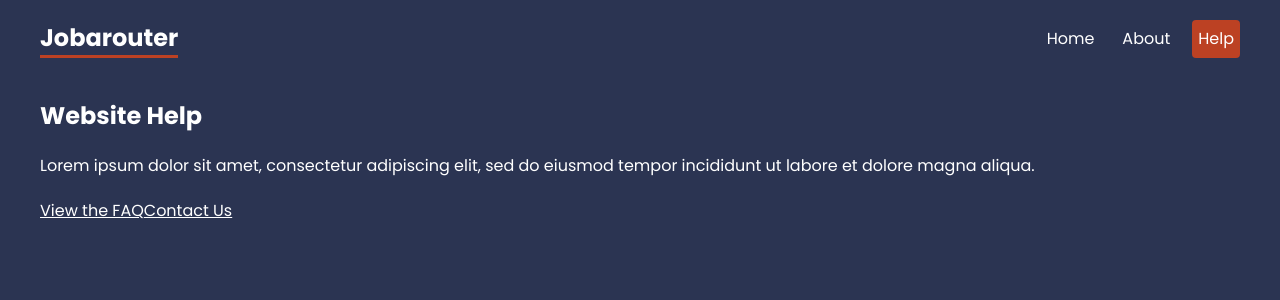
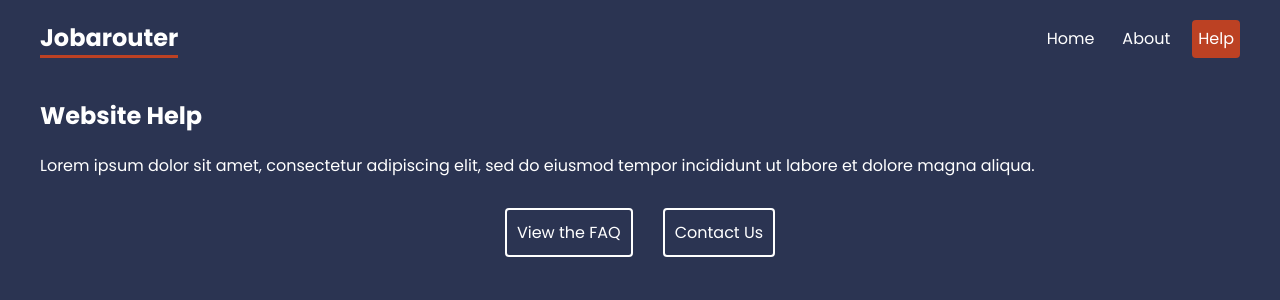
Before and after one commit to tejash023/job-router, a React (Create React App) app: page /help in a window 1280 px wide. Shown: the top 300 px of the page. Built offline with nearby package versions, Linux system fonts and the light colour scheme.

Commit message:
added css for faq and contact

```diff
--- a/src/index.css
+++ b/src/index.css
@@ -53,11 +53,53 @@ main {
   margin: 40px auto;
 }
 
+/* help layout */
+.help-layout nav {
+  display: flex;
+  justify-content: center;
+  gap: 30px;
+  margin: 30px 0;
+}
+.help-layout nav a{
+  padding: 10px;
+  border: 2px solid white;
+  border-radius: 4px;
+  text-decoration: none;
+}
+.help-layout nav a:hover{
+  border-color: var(--primary);
+}
+.help-layout nav a.active {
+  background: var(--primary);
+}
 
-/* page content */
+/* faq */
+.faq .question {
+  background: rgba(0,0,0,0.2);
+  padding: 5px 20px;
+  border-radius: 4px;
+  margin: 20px 0;
+}
 
+/* contact form */
+form {
+  margin-top: 30px;
+}
+form input, form label span, form textarea {
+  display: block;
+}
+form input, form textarea {
+  margin-bottom: 30px;
+  padding: 8px;
+  border-radius: 4px;
+  border: 0;
+  width: 300px;
+  color: var(--secondary);
+}
+form label span {
+  margin-bottom: 10px;
+}
 
-/* help layout */
 
 
 /* faq */
```
